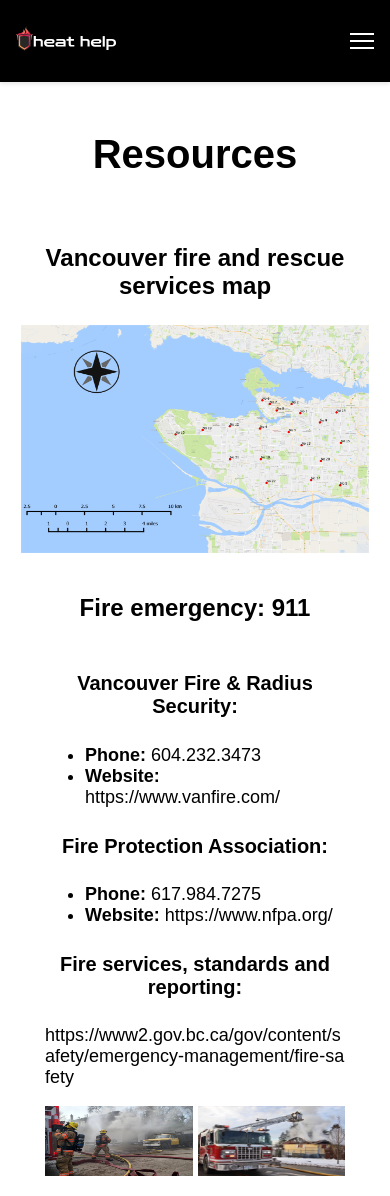
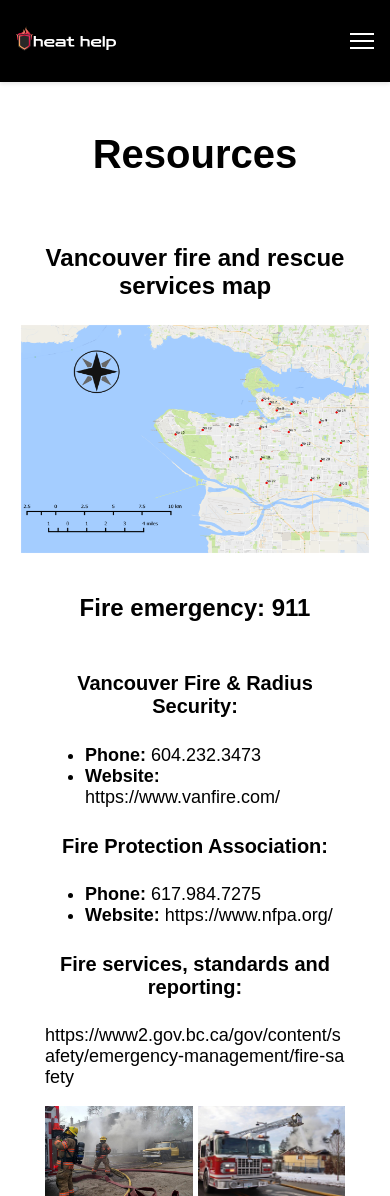
Before and after one commit to Patrickhuiwork/TeamProject, a Next.js app: page /resources in a window 390 px wide. Built offline with nearby package versions, Linux system fonts and the light colour scheme.

Commit message:
fix some responsive error

```diff
--- a/pages/resources.js
+++ b/pages/resources.js
@@ -39,8 +39,8 @@
           </div>
 
           <div className={styles.flex}>
-            <Image src='/imagery/fire-fighter.jpg' width='150' height='70'/>
-            <Image src='/imagery/fire-truck.jpg' width='150' height='70'/>
+            <Image src='/imagery/fire-fighter.jpg' width='150' height='90'/>
+            <Image src='/imagery/fire-truck.jpg' width='150' height='90'/>
           </div>
         </div>
       </main>
--- a/styles/resources.module.css
+++ b/styles/resources.module.css
@@ -8,11 +8,19 @@
 
 .description {
     font-size: 18px;
-    width: 300px;
+    text-align: center;
 }
 
 .flex {
     display: flex;
     line-break: anywhere;
     gap: 5px;
+    justify-content: center;
 }
+
+@media only screen and (max-width: 768px) {
+    .description {
+        width: 300px;
+        text-align: left;
+    }
+}
--- a/styles/tutorial.module.css
+++ b/styles/tutorial.module.css
@@ -8,10 +8,15 @@
 
 .description {
     font-size: 18px;
-    text-align: center;
+    text-align: left;
     display: flex;
     flex-direction: column;
-    width: 300px;
     gap: 20px;
     margin: 40px 0;
 }
+
+@media only screen and (max-width: 768px) {
+    .description {
+        width: 300px;
+    }
+}
```
